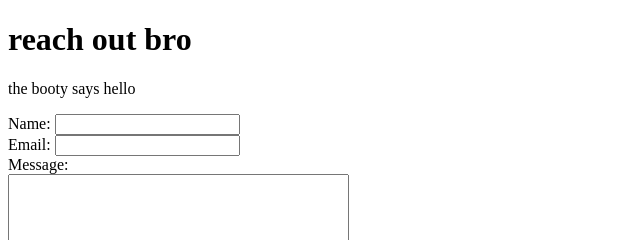
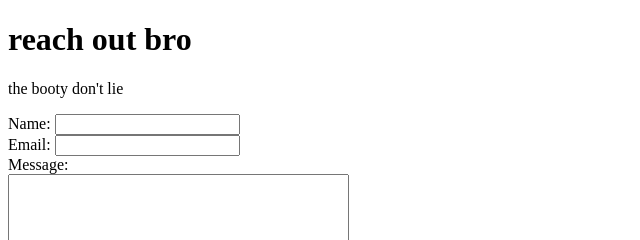
Before and after one commit to aloebyolivia/Test, a plain HTML site: page Contact.html in a window 1280 px wide. Shown: the top 240 px of the page, 0-640 px from the left. Drawn offline with Linux system fonts and the light colour scheme.

Commit message:
Update Contact.html

```diff
--- a/Contact.html
+++ b/Contact.html
@@ -6,7 +6,7 @@
   </head>
   <body>
     <h1> reach out bro</h1>
-    <p>the booty says hello</p>
+    <p>the booty don't lie</p>
     <form class="" action="mailto:liv@aloebyolivia.com" method="post" enctype="text/plain">
       <label for="text">Name:</label>
       <input type="text" name="yourName" value=""> <br>
```
